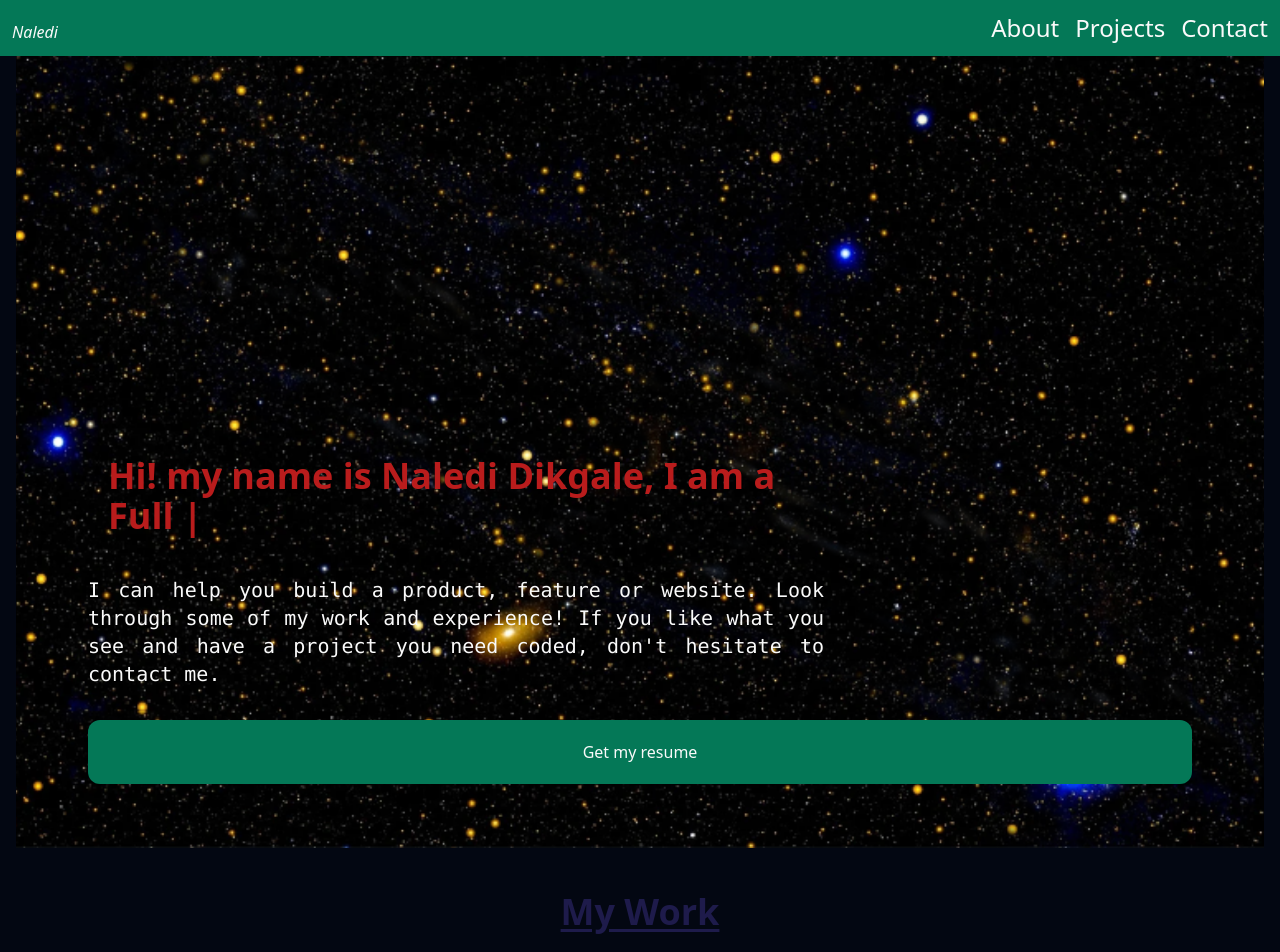
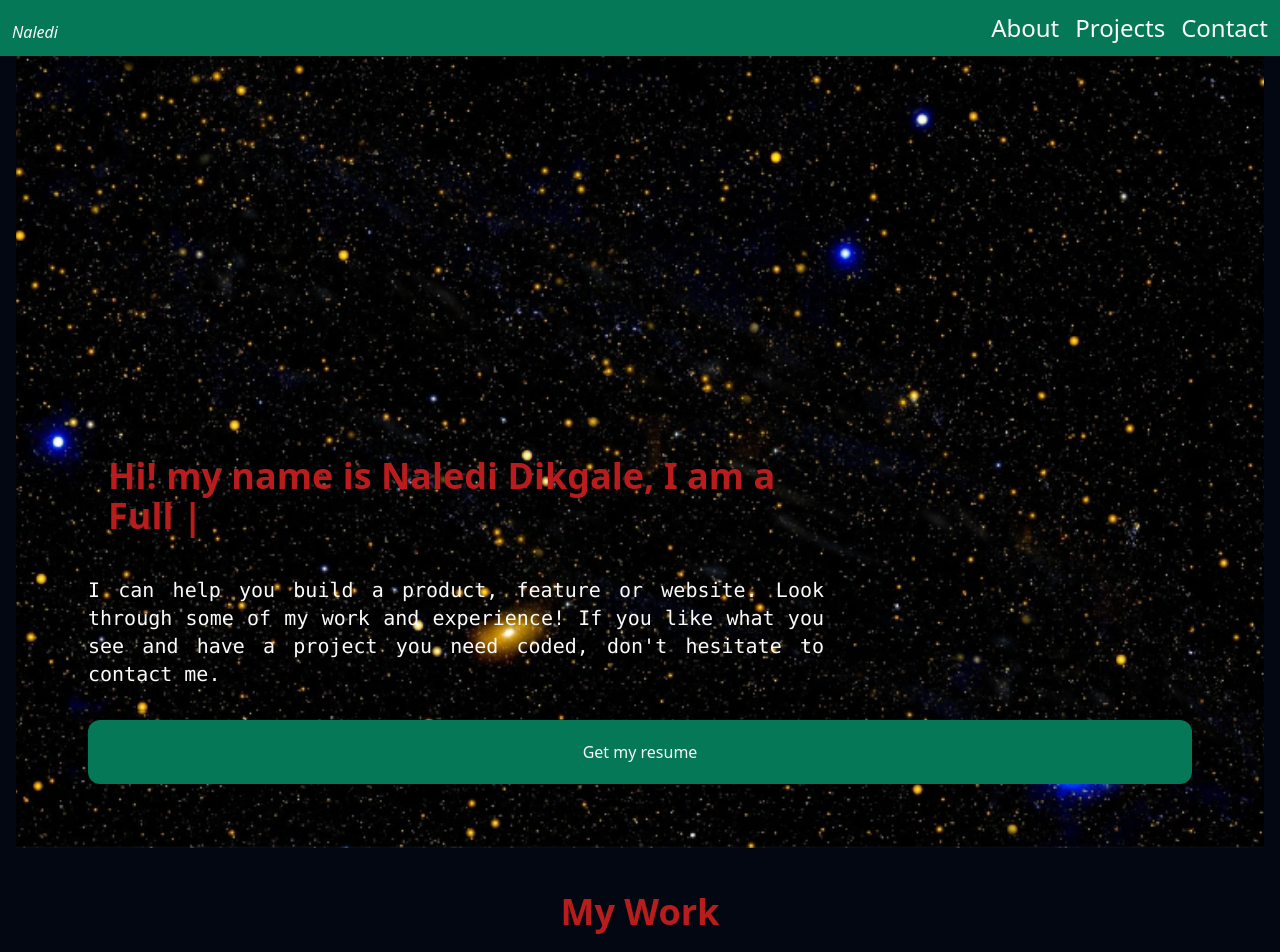
Before and after one commit to Naledi-Dikgale/my-portfolio, a React (Vite) app: page / in a window 1280 px wide. Shown: the top 952 px of the page. Built offline with nearby package versions, Linux system fonts and the light colour scheme.

Commit message:
Update styling

```diff
--- a/src/components/Projects.jsx
+++ b/src/components/Projects.jsx
@@ -45,10 +45,10 @@ const Projects = () => {
     },
   };
   return (
-    <div className="w-full h-full z-0">
+    <div className="w-full h-full z-0 ">
 
       <div className="w-full h-full">
-        <h2 className="text-4xl font-bold text-center underline text-indigo-950 underline-offset-4 my-5">
+        <h2 className="text-4xl font-bold text-center text-red-700 underline-offset-4 my-5 ">
               My Work
         </h2>
             <div className="w-full h-max flex gap-5 flex-wrap  items-center justify-center">
```
